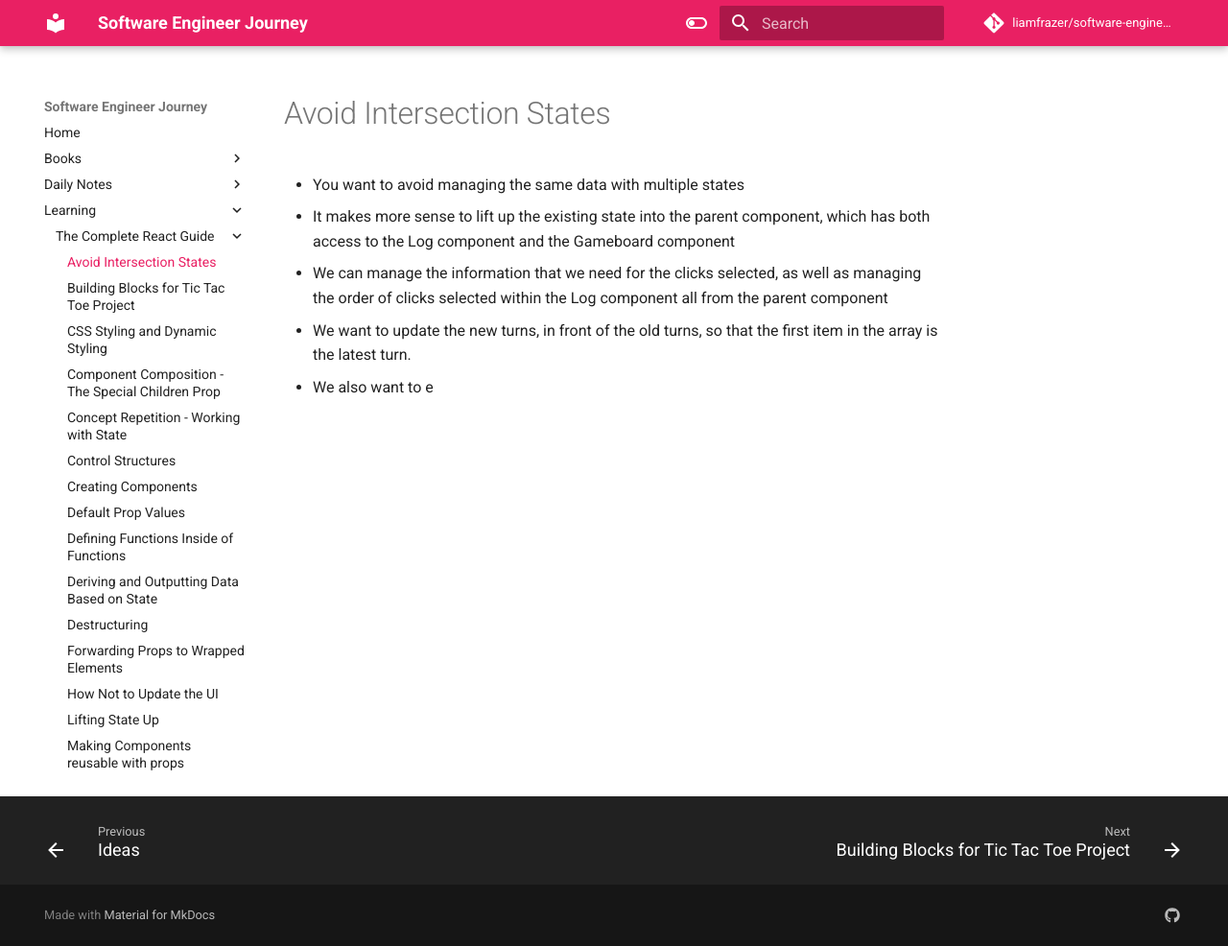
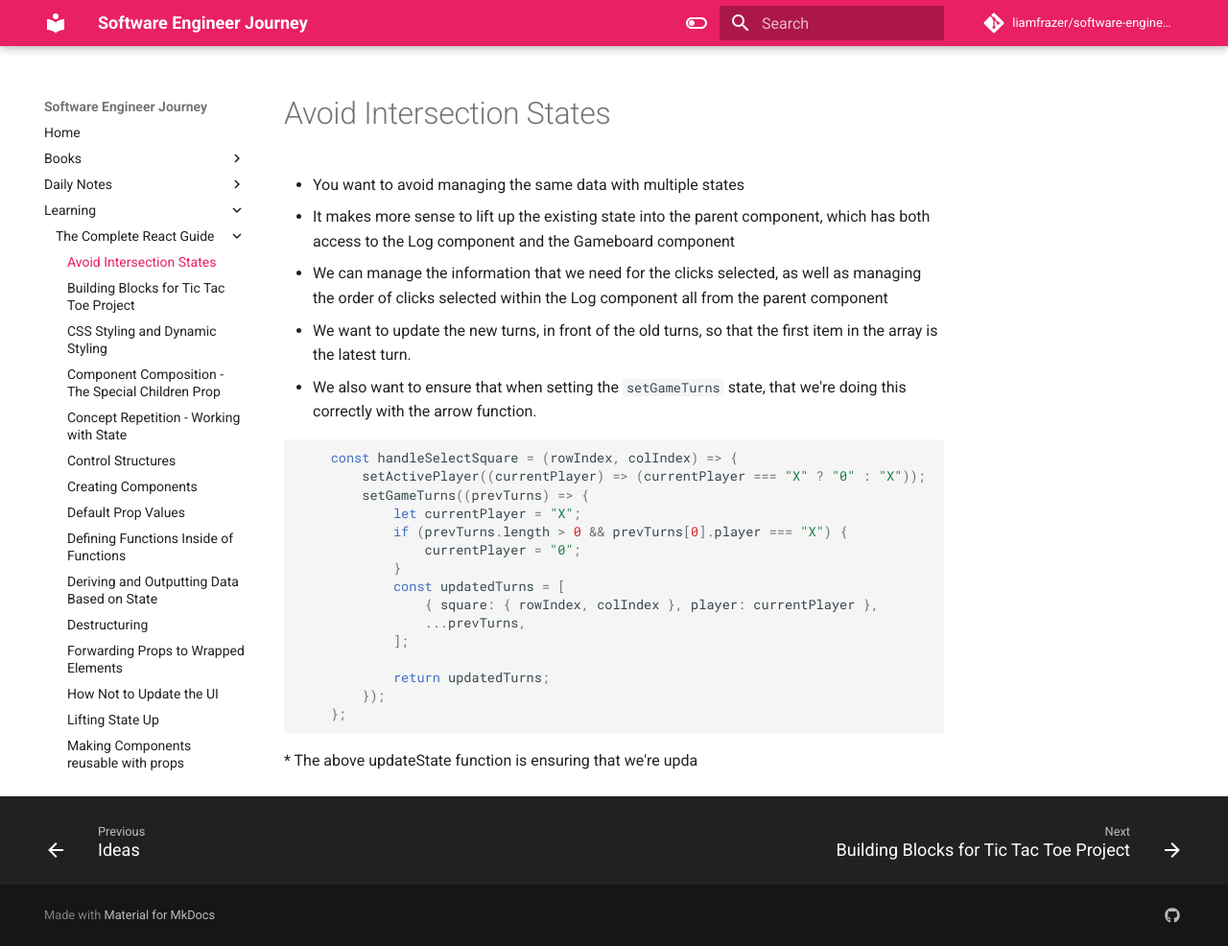
Before and after one commit to liamfrazer/software-engineer-journey, an MkDocs documentation site: the page built from docs/Learning/The Complete React Guide/Avoid Intersection States.md, in a window 1280 px wide and 986 px high. Shown: the whole window at 96% size. Built offline with MkDocs 1.6.1 and Material for MkDocs 9.7.7, drawn with Linux system fonts in a browser that asks for light colours; comment, search, counter and statistics services are not loaded.

Commit message:
vault backup: 2023-12-24 15:01:29

````diff
--- a/docs/Learning/The Complete React Guide/Avoid Intersection States.md
+++ b/docs/Learning/The Complete React Guide/Avoid Intersection States.md
@@ -12,4 +12,23 @@ tags:
 
 
 * We want to update the new turns, in front of the old turns, so that the first item in the array is the latest turn.
-* We also want to e
+* We also want to ensure that when setting the `setGameTurns` state, that we're doing this correctly with the arrow function.
+
+```jsx
+	const handleSelectSquare = (rowIndex, colIndex) => {
+		setActivePlayer((currentPlayer) => (currentPlayer === "X" ? "0" : "X"));
+		setGameTurns((prevTurns) => {
+			let currentPlayer = "X";
+			if (prevTurns.length > 0 && prevTurns[0].player === "X") {
+				currentPlayer = "0";
+			}
+			const updatedTurns = [
+				{ square: { rowIndex, colIndex }, player: currentPlayer },
+				...prevTurns,
+			];
+
+			return updatedTurns;
+		});
+	};
+```
+* The above updateState function is ensuring that we're upda
````
